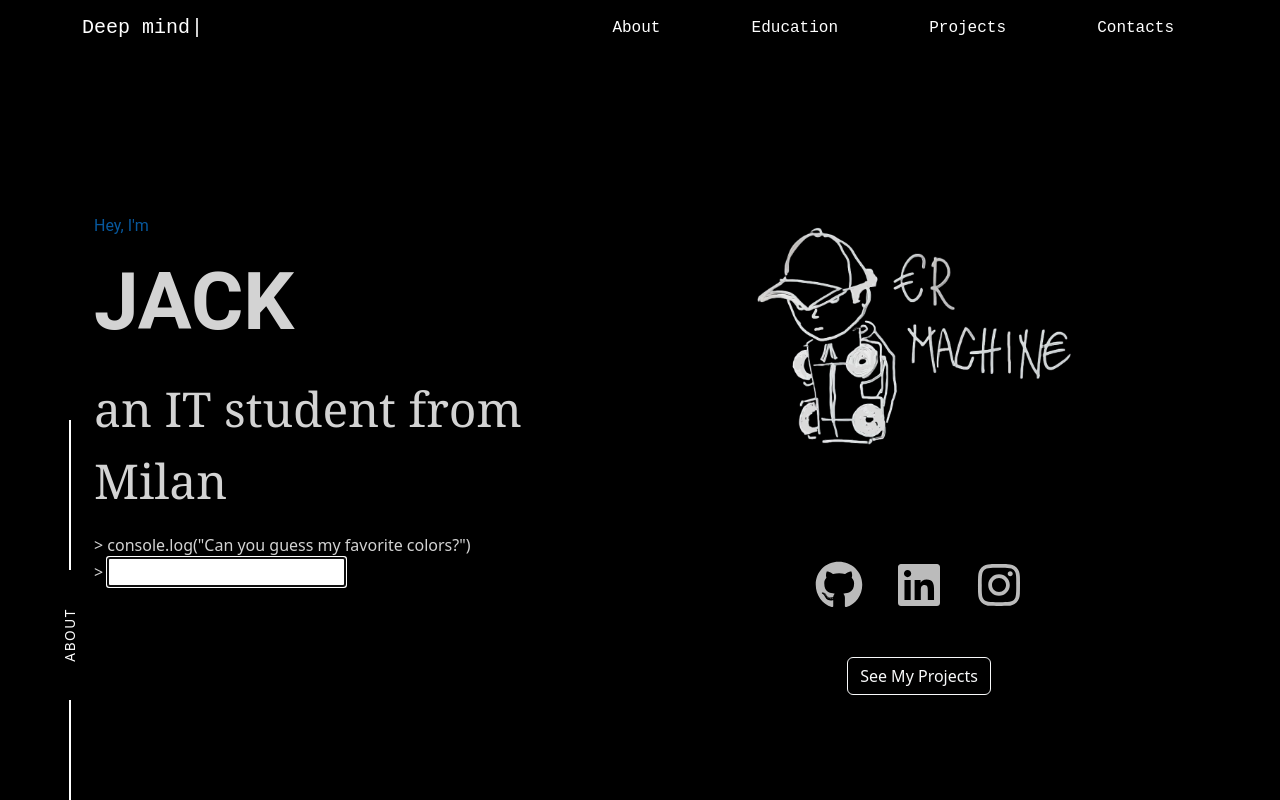
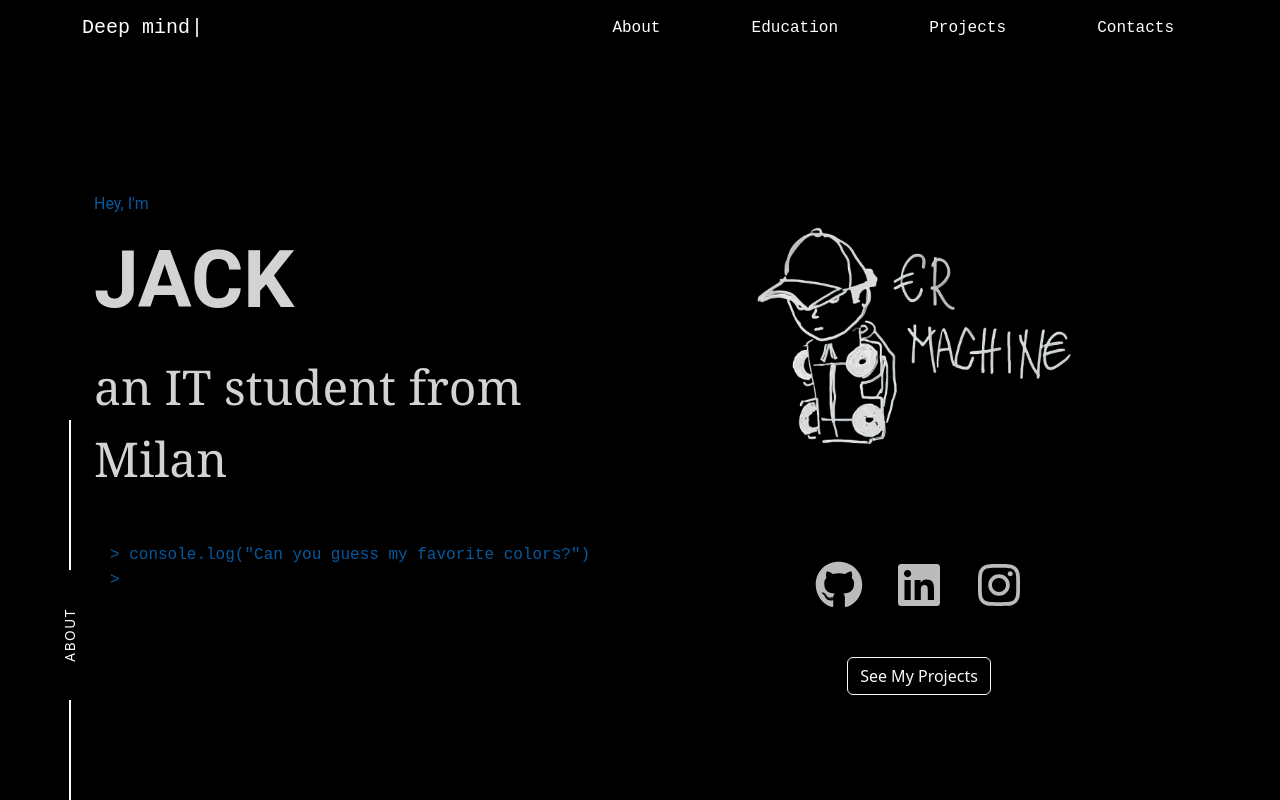
Before and after one commit to comitanigiacomo/deep_mind, a React (Vite) app: page / in a window 1280 px wide. Built offline with nearby package versions, Linux system fonts and the light colour scheme.

Commit message:
Enhance About page: center align text for small, medium, and h1 elements; add terminal styles for improved UI

```diff
--- a/src/pages/About.css
+++ b/src/pages/About.css
@@ -144,16 +144,22 @@ h1 {
     text-align: center;
   }
 
+  .small-text {
+    text-align: center;
+  }
+
   .image-column {
     margin-top: 3rem;
   }
 
   h1 {
     font-size: 3rem;
+    text-align: center;
   }
 
   .medium-text {
     font-size: 1.8rem;
+    text-align: center;
   }
 
   .code-snippet p {
@@ -215,3 +221,45 @@ h1 {
     max-width: 220px;
   }
 }
+
+.terminal {
+  background-color: black;
+  color: #d3d3d3;
+  font-family: 'Courier New', monospace;
+  padding: 1rem;
+  border-radius: 0.5rem;
+  margin-top: 1rem;
+}
+
+.terminal-line {
+  display: flex;
+  align-items: center;
+}
+
+.terminal-input {
+  background: transparent;
+  border: none;
+  outline: none;
+  color: #07589D;
+  margin-left: 0.5rem;
+  flex: 1;
+  caret-color: #07589D;
+}
+
+.terminal-input::placeholder {
+  color: blue;
+}
+
+.terminal-output {
+  margin-top: 0.5rem;
+}
+
+/* Cursore bianco */
+.terminal-input {
+  caret-color: rgb(197, 197, 197);
+}
+
+.terminal-prompt,
+.terminal-line > span {
+  color: #07589D;
+}
```
